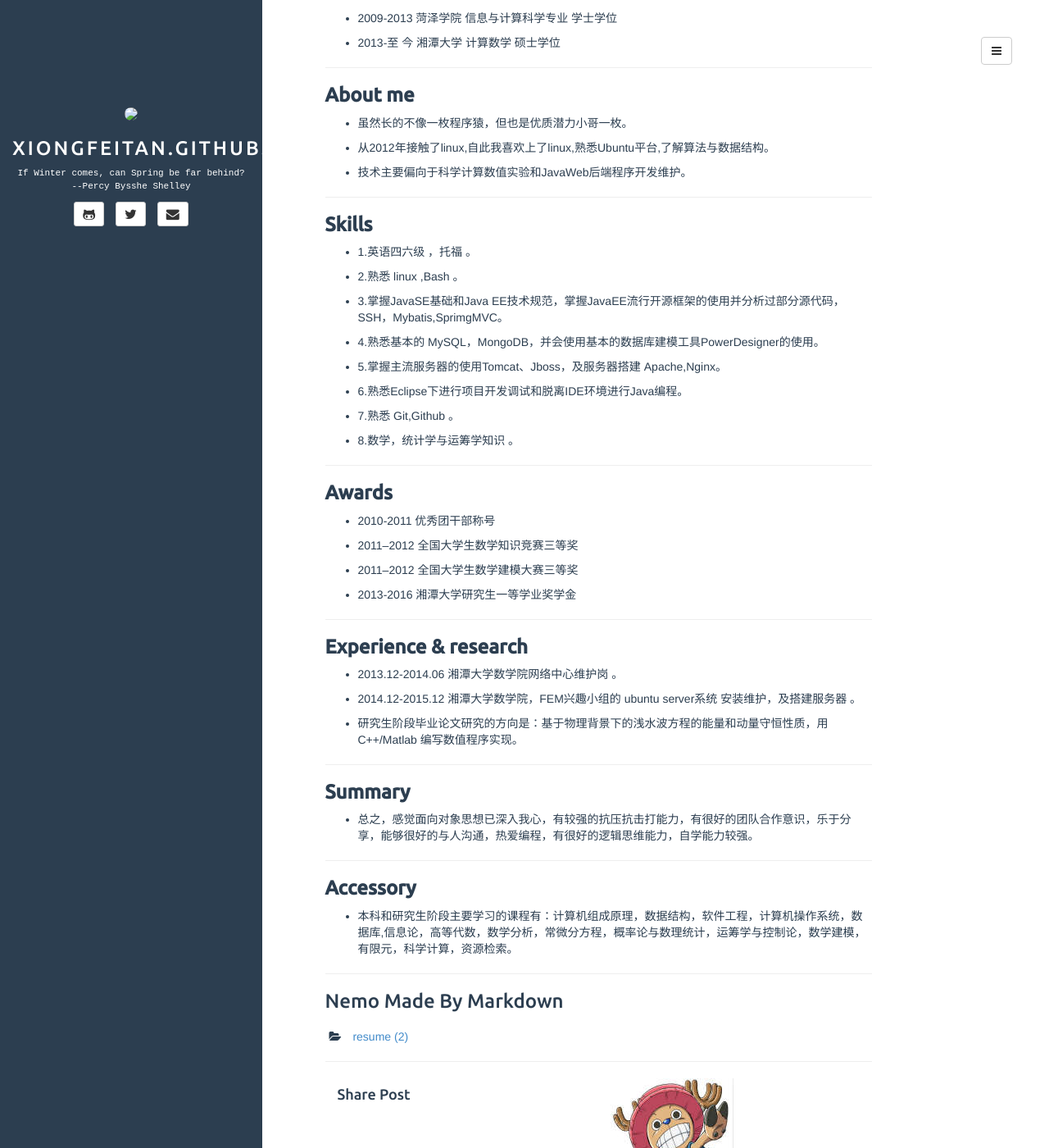
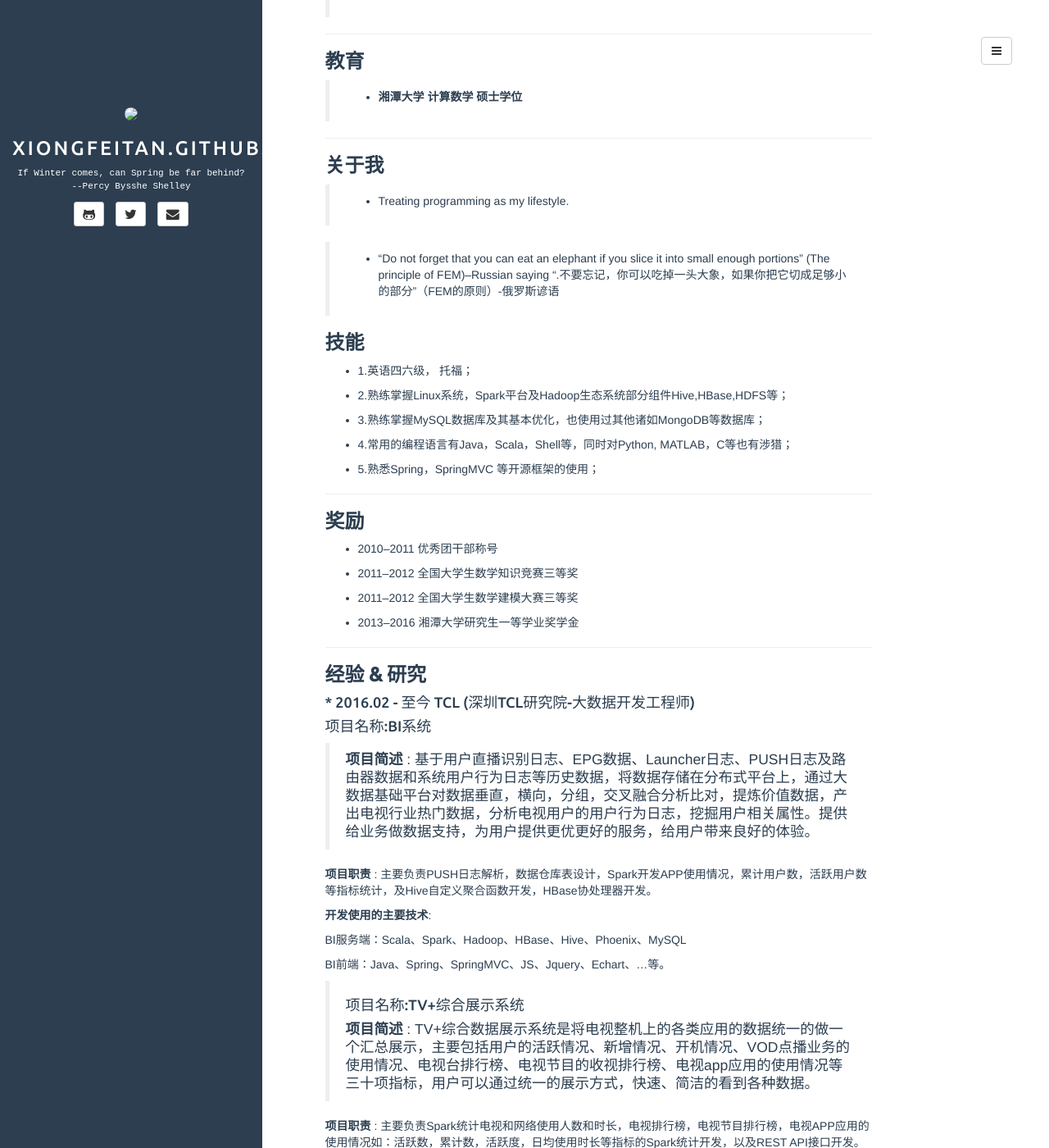
Before and after one commit to XiongFeiTan/XiongFeiTan.github.io, a Jekyll site: the page built from _posts/2016-01-15-resume.md, in a window 1280 px wide and 1400 px high, scrolled down 730 px. Shown: the whole window at 82% size. Built offline with Jekyll 4.4.1, drawn with Linux system fonts in a browser that asks for light colours; comment, search, counter and statistics services are not loaded; some of the changed text lies outside the part shown.

Commit message:
update resume 2017-05-14

```diff
--- a/_posts/2016-01-15-resume.md
+++ b/_posts/2016-01-15-resume.md
@@ -11,102 +11,170 @@ categories: [resume]
 ---
 
 
-### **Personal Detail**
-* 姓名：谭雄飞
-
-* 生日：1990-12-20
-
-* 电话 : 15973201675
-
-* email：[xiongfeitan@qq.com](mailto:{{ site.email }})
-
-* Weibo ：[http://weibo.com/2662644041/](http://weibo.com/2662644041/)
-
-* Blog      : [http://xiongfeitan.github.io/](http://xiongfeitan.github.io/)
-
-* github  : [http://github.io/xiongfeitan/](http://github.io/xiongfeitan/)
+##  **Curriculum Vitae**
 
 ---
 
-> “Do not forget that you can eat an elephant if you slice it into small enough portions”(The principle of FEM)–Russian saying
 
-> “不要忘记，你可以吃掉一头大象，如果你把它切成足够小部分”（FEM的原则）-俄罗斯谚语
+### **个人信息**
+> * **Name : 谭雄飞**
+
+> * **Birth : 1990-12-20**
+
+> * **Tel : 13923751220**
+
+> * **Blog : [http://xiongfeitan.github.io/](http://xiongfeitan.github.io/)**
+
+
+> * **email : [xiongfeitan@yeah.net](xiongfeitan@yeah.net)**
+
+
+> * **github : [http://github.io/xiongfeitan/](http://github.io/xiongfeitan/)**
+
+---
+
+### **教育**
+
+> * **湘潭大学 计算数学         硕士学位**
 
 
 ---
 
-### **Education**
+### **关于我**
 
-* 2009-2013 菏泽学院 信息与计算科学专业 学士学位
+>* Treating programming as my lifestyle.
 
-* 2013-至 今 湘潭大学 计算数学         硕士学位
+>*  “Do not forget that you can eat an elephant if you slice it into small enough portions”  (The principle of FEM)–Russian saying
+ “.不要忘记，你可以吃掉一头大象，如果你把它切成足够小的部分”（FEM的原则）-俄罗斯谚语
+
+
+
+
+### **技能**
+
+* 1.英语四六级， 托福；
+
+* 2.熟练掌握Linux系统，Spark平台及Hadoop生态系统部分组件Hive,HBase,HDFS等；
+
+* 3.熟练掌握MySQL数据库及其基本优化，也使用过其他诸如MongoDB等数据库；
+
+* 4.常用的编程语言有Java，Scala，Shell等，同时对Python, MATLAB，C等也有涉猎；
+
+* 5.熟悉Spring，SpringMVC 等开源框架的使用；
 
 
 ---
 
-### **About me**
+### **奖励**
 
-* 虽然长的不像一枚程序猿，但也是优质潜力小哥一枚。
-
-* 从2012年接触了linux,自此我喜欢上了linux,熟悉Ubuntu平台,了解算法与数据结构。
-
-* 技术主要偏向于科学计算数值实验和JavaWeb后端程序开发维护。
-
----
-
-### **Skills**
-
-* 1.英语四六级 ，托福 。
-
-* 2.熟悉 linux ,Bash 。
-
-* 3.掌握JavaSE基础和Java EE技术规范，掌握JavaEE流行开源框架的使用并分析过部分源代码，SSH，Mybatis,SprimgMVC。
-
-* 4.熟悉基本的 MySQL，MongoDB，并会使用基本的数据库建模工具PowerDesigner的使用。
-
-* 5.掌握主流服务器的使用Tomcat、Jboss，及服务器搭建 Apache,Nginx。
-
-* 6.熟悉Eclipse下进行项目开发调试和脱离IDE环境进行Java编程。
-
-* 7.熟悉 Git,Github 。
-
-* 8.数学，统计学与运筹学知识 。
-
----
-
-### **Awards**
-
-* 2010-2011 优秀团干部称号
+* 2010–2011 优秀团干部称号
 
 * 2011–2012 全国大学生数学知识竞赛三等奖
 
 * 2011–2012 全国大学生数学建模大赛三等奖
 
-* 2013-2016 湘潭大学研究生一等学业奖学金
+* 2013–2016   湘潭大学研究生一等学业奖学金
 
 ---
 
-### **Experience & research**
+### **经验 & 研究**
 
-* 2013.12-2014.06 湘潭大学数学院网络中心维护岗 。
 
-* 2014.12-2015.12 湘潭大学数学院，FEM兴趣小组的 ubuntu server系统 安装维护，及搭建服务器 。
+#### * 2016.02 - 至今 TCL (深圳TCL研究院-大数据开发工程师)
 
-* 研究生阶段毕业论文研究的方向是：基于物理背景下的浅水波方程的能量和动量守恒性质，用C++/Matlab 编写数值程序实现。
+#### 项目名称:BI系统
+>
+**项目简述** : 基于用户直播识别日志、EPG数据、Launcher日志、PUSH日志及路由器数据和系统用户行为日志等历史数据，将数据存储在分布式平台上，通过大数据基础平台对数据垂直，横向，分组，交叉融合分析比对，提炼价值数据，产出电视行业热门数据，分析电视用户的用户行为日志，挖掘用户相关属性。提供给业务做数据支持，为用户提供更优更好的服务，给用户带来良好的体验。
+
+
+**项目职责** : 主要负责PUSH日志解析，数据仓库表设计，Spark开发APP使用情况，累计用户数，活跃用户数等指标统计，及Hive自定义聚合函数开发，HBase协处理器开发。
+
+**开发使用的主要技术**:
+
+BI服务端：Scala、Spark、Hadoop、HBase、Hive、Phoenix、MySQL
+
+BI前端：Java、Spring、SpringMVC、JS、Jquery、Echart、...等。
+>
+>
+>
+#### 项目名称:TV+综合展示系统
+>
+>
+**项目简述** : TV+综合数据展示系统是将电视整机上的各类应用的数据统一的做一个汇总展示，主要包括用户的活跃情况、新增情况、开机情况、VOD点播业务的使用情况、电视台排行榜、电视节目的收视排行榜、电视app应用的使用情况等三十项指标，用户可以通过统一的展示方式，快速、简洁的看到各种数据。
+
+**项目职责** : 主要负责Spark统计电视和网络使用人数和时长，电视排行榜，电视节目排行榜，电视APP应用的使用情况如：活跃数，累计数，活跃度，日均使用时长等指标的Spark统计开发，以及REST API接口开发。
+
+**开发使用的主要技术**: Scala、Spark、Hadoop、Java、Spring、SpringMVC、MongoDB、MySQL、JS、Jquery、Echart、Json...等。
+
+>
+>
+#### 项目名称:App通用采集报表系统
+>
+>
+**项目简述** : 终端通过SDK方式，提供API，在APP代码中调用，采集APP的启动、使用时长、页面等，为创建APP统一化采集目标。服务端通过大数据处理，计算相应的指标，导入BI系统，前端展示，定期发送邮件报表。
+
+>
+**项目职责** : 主要负责服务端任务调度系统框架设计，日志解析和Spark SQL统计开发，以及邮件报表发送。
+
+**开发使用的主要技术**:
+Scala、Spark、Hadoop、Java、Spring、SpringMVC、MySQL、JS、Jquery、Echart,...等。
+
+>
+>
+#### 项目名称:人物画像与点播电影推荐
+>
+**项目简述** :
+通过收集与分析电视的行为数据和其他主要信息的数据之后，整合现有TV端多种应用数据构建基于电视DID的用户标签系统，完成电视用户人群分类，抽象出一个基于电视用户的画像。用户画像为企业提供了足够的信息基础，能够帮助企业快速找到精准电视用户群体以及电视用户需求等更为广泛的反馈信息。
+点播推荐，通过分析用户收看偏好，建立标签体系，根据用户动态收视数据与节目内容标签相融合，可以实现对用户观看节目内容特征的动态描述。
+
+
+**项目职责** : 主要负责Spark统计开发,以及Spark操作HBase工具类开发。
+
+**开发使用的主要技术**:
+
+HDFS、Spark、Scala、HBase、SQL、Sqoop、Mysql、Shell
+
+>
+>
+
+#### * 2015.06 - 2015.12 Microprofit (深圳迈科龙-Java软件开发工程师-实习)
+
+**项目简述** : 数据库安全解决方案实现对企业核心数据库的纵深防御,包括阻断,记录,审计与监测,访问控制，加解密以及数据库屏蔽安全防护功能。提供对各种主流数据库的敏感数据进行透明加密和解密,与应用程序无关。可监视各种主流数据库活动，防止未授权的数据库访问,SQL注入,权限或角色升级,对敏感数据的非法访问。
+
+
+**项目职责** : 主要负责数据库数据加解密项目Java web开发。
+
+**开发使用的主要技术** : Java 、Struts、Spring 、Hibernate 、C 、JS 、Jsp
+
+
+
+#### * 研究
+
+**研究生阶段毕业论文研究的方向是 :** 基于物理背景下的浅水波方程的能量和动量守恒性质，针对浅水波方程的能量耗散问题，利用间断有限元方法，实现数值算法，用Matlab/Java 编写数值程序仿真模拟实现。
 
 
 ---
 
 
-### **Summary**
-* 总之，感觉面向对象思想已深入我心，有较强的抗压抗击打能力，有很好的团队合作意识，乐于分享，能够很好的与人沟通，热爱编程，有很好的逻辑思维能力，自学能力较强。
+### **总结**
+* 乐于分享，能够很好的与人沟通，热爱编程，有良好的业务处理能力，有较强的抗压抗击打能力和团队合作意识。
 
----
 
-### **Accessory**
 
-* 本科和研究生阶段主要学习的课程有：计算机组成原理，数据结构，软件工程，计算机操作系统，数据库,信息论，高等代数，数学分析，常微分方程，概率论与数理统计，运筹学与控制论，数学建模，有限元，科学计算，资源检索。
 
----
 
-### Nemo Made By Markdown
+
+
+
+>
+
+
+
+
+
+
+
+ >
+
+
+##### Nemo 2017 Made By Markdown
```
